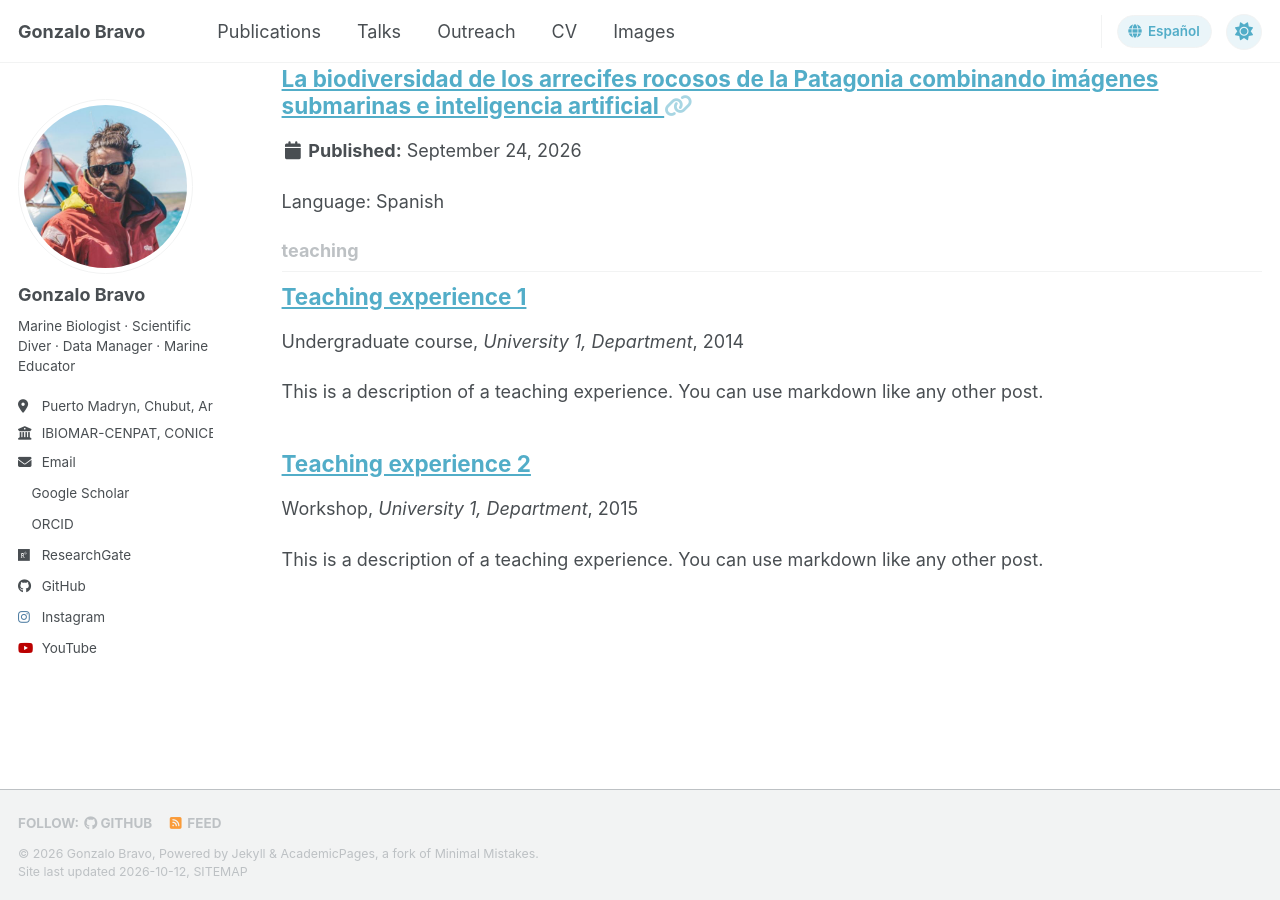
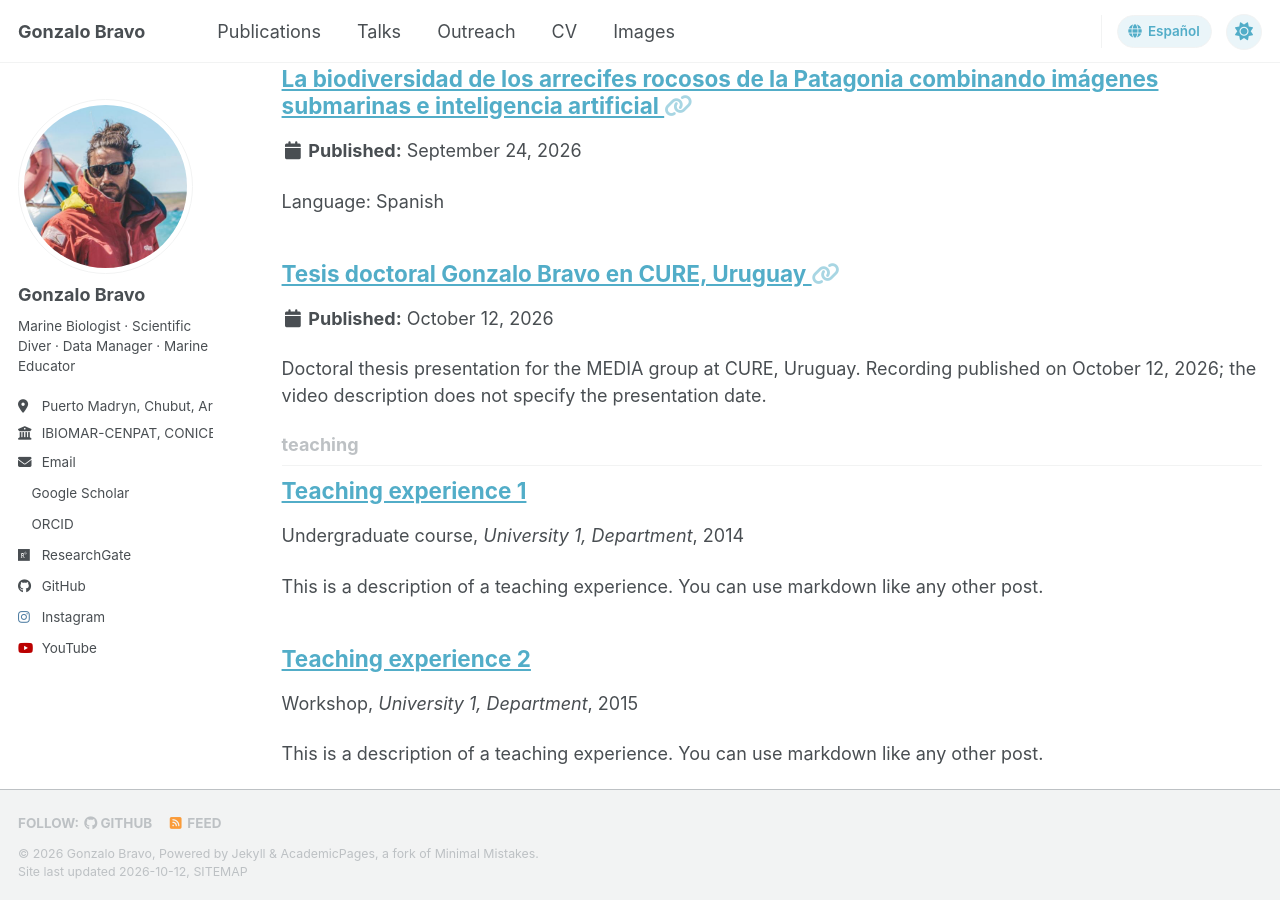
Before and after one commit to gonzalobravoargentina/gonzalobravoargentina.github.io, a Jekyll site: the page built from _pages/collection-archive.html, in a window 1280 px wide and 900 px high, scrolled down 10554 px. Built offline with Jekyll 4.4.1, drawn with Linux system fonts in a browser that asks for light colours; a style sheet for code colours, icons or effects is not loaded.

Commit message:
Add CURE doctoral thesis presentation to scientific talks

```diff
--- a/_includes/archive-single-talk.html
+++ b/_includes/archive-single-talk.html
@@ -51,6 +51,6 @@
     {% endif %}
     {% if post.date %}<p class="page__meta"><i class="fa fa-clock" aria-hidden="true"></i> {% if page.lang == 'es' %}{{ post.date | date: '%d/%m/%Y' }}{% else %}{{ post.date | date: '%B %d, %Y' }}{% endif %}</p>{% endif %}
     {% if post.venue %}<p class="archive__item-excerpt">{% if page.lang == 'es' %}{% if post.category == 'science' %}Charla científica{% else %}Charla de comunicación de la ciencia{% endif %}{% else %}{{ post.type }}{% endif %}, {{ post.venue }}{% if post.location %}, {{ post.location }}{% endif %}</p>{% endif %}
-    {% if page.lang == 'es' %}<p>Idioma: {% if post.video_language == 'en' %}inglés{% else %}español{% endif %}</p>{% if post.recording_published %}<p>Video publicado: {{ post.recording_published | date: '%d/%m/%Y' }}. El año de la conferencia figura arriba.</p>{% endif %}{% elsif post.excerpt %}<div class="archive__item-excerpt">{{ post.excerpt | markdownify }}</div>{% endif %}
+    {% if page.lang == 'es' %}<p>Idioma: {% if post.video_language == 'en' %}inglés{% else %}español{% endif %}</p>{% if post.recording_published %}<p>Video publicado: {{ post.recording_published | date: '%d/%m/%Y' }} (fecha de publicación, no de la presentación).</p>{% endif %}{% elsif post.excerpt %}<div class="archive__item-excerpt">{{ post.excerpt | markdownify }}</div>{% endif %}
   </article>
 </div>
--- /dev/null
+++ b/_talks/tesis-doctoral-cure-uruguay.md
@@ -0,0 +1,15 @@
+---
+title: "Tesis doctoral Gonzalo Bravo en CURE, Uruguay"
+collection: talks
+category: science
+type: "Oral Presentation"
+permalink: /talks/tesis-doctoral-cure-uruguay
+venue: "Grupo MEDIA, CURE, Uruguay"
+video_language: es
+recording_published: "2026-10-12"
+link: "https://www.youtube.com/watch?v=hm-s8YB-nwY"
+excerpt: "Doctoral thesis presentation for the MEDIA group at CURE, Uruguay. Recording published on October 12, 2026; the video description does not specify the presentation date."
+---
+Presentación oral de la tesis doctoral para el grupo MEDIA del CURE, Uruguay, según la descripción del video.
+
+Video publicado el 12 de octubre de 2026. La descripción no indica la fecha de la presentación.
```
